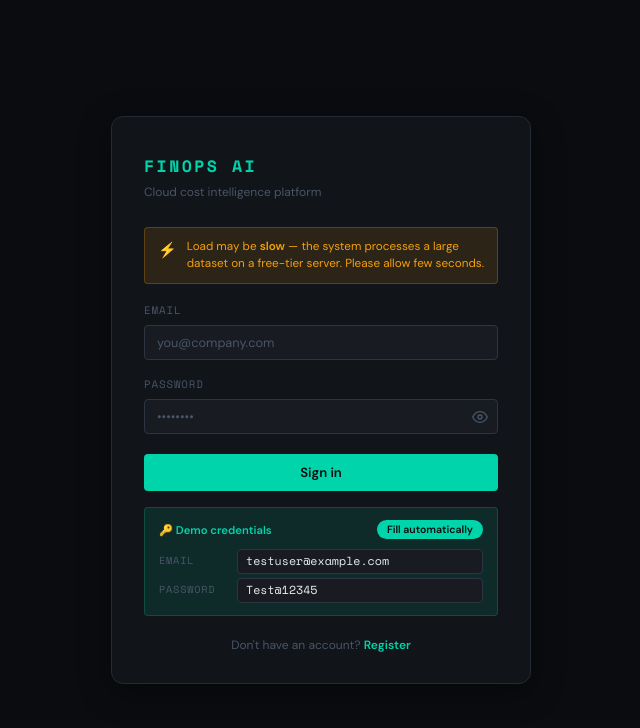
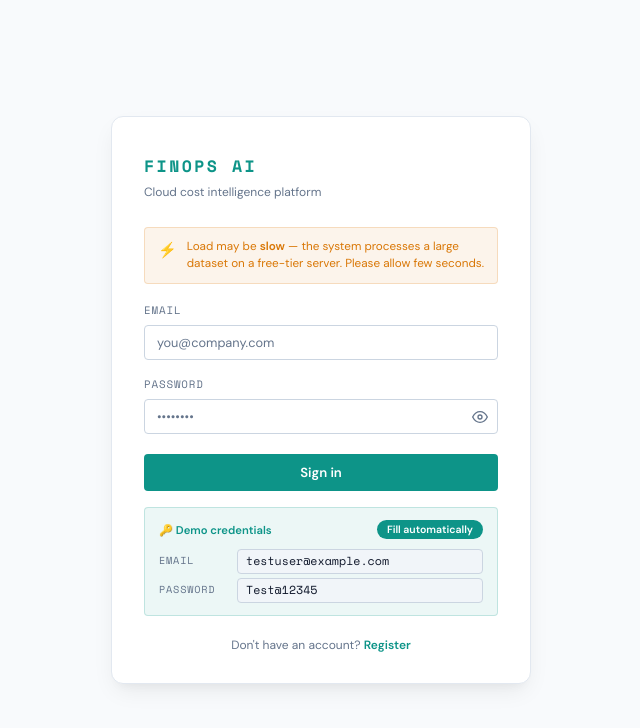
Before and after one commit to IT24100052/finops-ai, a React (Vite) app in the folder frontend/: page /login in a window 1280 px wide. Shown: the top 728 px of the page, without its empty margins (319-959 px from the left). Built offline with nearby package versions, Linux system fonts and the light colour scheme; no server answers.

Commit message:
Update frontend to light theme

```diff
--- a/frontend/src/index.css
+++ b/frontend/src/index.css
@@ -1,29 +1,29 @@
 /* ===== DESIGN TOKENS ===== */
 :root {
-  --bg-base:       #0a0c0f;
-  --bg-surface:    #111418;
-  --bg-elevated:   #181c22;
-  --bg-hover:      #1e232b;
+  --bg-base:       #f8fafc;
+  --bg-surface:    #ffffff;
+  --bg-elevated:   #f1f5f9;
+  --bg-hover:      #e2e8f0;
 
-  --border:        #252b34;
-  --border-bright: #2e3542;
+  --border:        #e2e8f0;
+  --border-bright: #cbd5e1;
 
-  --text-primary:  #e8ecf0;
-  --text-secondary:#8a95a3;
-  --text-muted:    #4a5568;
+  --text-primary:  #0f172a;
+  --text-secondary:#475569;
+  --text-muted:    #64748b;
 
-  --accent:        #00d4aa;   /* teal — the "savings" color  */
-  --accent-dim:    rgba(0, 212, 170, 0.12);
-  --accent-glow:   rgba(0, 212, 170, 0.35);
+  --accent:        #0d9488;   /* teal — modern accent */
+  --accent-dim:    rgba(13, 148, 136, 0.08);
+  --accent-glow:   rgba(13, 148, 136, 0.2);
 
-  --danger:        #ff4d6d;
-  --danger-dim:    rgba(255, 77, 109, 0.12);
+  --danger:        #e11d48;
+  --danger-dim:    rgba(225, 29, 72, 0.08);
 
-  --warn:          #f59e0b;
-  --warn-dim:      rgba(245, 158, 11, 0.12);
+  --warn:          #d97706;
+  --warn-dim:      rgba(217, 119, 6, 0.08);
 
-  --info:          #3b82f6;
-  --info-dim:      rgba(59, 130, 246, 0.12);
+  --info:          #2563eb;
+  --info-dim:      rgba(37, 99, 235, 0.08);
 
   --font-mono: 'Space Mono', monospace;
   --font-sans: 'DM Sans', sans-serif;
@@ -32,7 +32,7 @@
   --radius-md: 8px;
   --radius-lg: 12px;
 
-  --shadow-card: 0 1px 3px rgba(0,0,0,0.4), 0 0 0 1px var(--border);
+  --shadow-card: 0 1px 3px rgba(0,0,0,0.05), 0 1px 2px rgba(0,0,0,0.03);
 }
 
 /* ===== RESET ===== */
@@ -417,7 +417,7 @@ a { color: inherit; text-decoration: none; }
 
 .btn-primary {
   background: var(--accent);
-  color: #000;
+  color: #ffffff;
 }
 
 .btn-primary:hover:not(:disabled) { opacity: 0.88; }
@@ -679,25 +679,103 @@ a { color: inherit; text-decoration: none; }
 .progress-fill { height: 100%; border-radius: 3px; transition: width 0.4s ease, background 0.3s; }
 .alert-list { display: flex; flex-direction: column; gap: 8px; }
 .alert-item { display: flex; align-items: flex-start; gap: 10px; padding: 12px 14px; border-radius: var(--radius-md); font-size: 0.82rem; line-height: 1.5; }
+
+/* ===== v2 ADDITIONS ===== */
+.page-header { padding: 20px 28px 0; }
+.page-title { font-size: 0.7rem; text-transform: uppercase; letter-spacing: 0.12em; color: var(--text-muted); font-family: var(--font-mono); margin-bottom: 4px; }
+.page-heading { font-size: 1.5rem; font-weight: 700; color: var(--text-primary); margin-bottom: 20px; display: flex; align-items: center; gap: 12px; }
+.page-body { padding: 0 28px 40px; }
+.section { margin-bottom: 20px; }
+.section-title { font-size: 0.72rem; text-transform: uppercase; letter-spacing: 0.1em; color: var(--text-muted); font-family: var(--font-mono); margin-bottom: 12px; }
+.divider { border: none; border-top: 1px solid var(--border); margin: 24px 0; }
+.grid-4 { display: grid; grid-template-columns: repeat(4, 1fr); gap: 14px; }
+.grid-3 { display: grid; grid-template-columns: repeat(3, 1fr); gap: 14px; }
+.grid-2 { display: grid; grid-template-columns: repeat(2, 1fr); gap: 14px; }
+.grid-2-1 { display: grid; grid-template-columns: 2fr 1fr; gap: 14px; }
+@media (max-width: 1100px) { .grid-4 { grid-template-columns: repeat(2, 1fr); } .grid-3 { grid-template-columns: repeat(2, 1fr); } .grid-2-1 { grid-template-columns: 1fr; } }
+@media (max-width: 700px) { .grid-4,.grid-3,.grid-2 { grid-template-columns: 1fr; } }
+.kpi-card { position: relative; overflow: hidden; }
+.kpi-icon { display: inline-flex; align-items: center; justify-content: center; width: 28px; height: 28px; border-radius: var(--radius-sm); margin-bottom: 10px; }
+.kpi-icon.neutral { background: var(--bg-elevated); color: var(--text-secondary); }
+.kpi-icon.accent  { background: var(--accent-dim);  color: var(--accent); }
+.kpi-icon.danger  { background: var(--danger-dim);  color: var(--danger); }
+.kpi-icon.warn,.kpi-icon.amber { background: var(--warn-dim); color: var(--warn); }
+.kpi-icon.blue    { background: var(--info-dim);    color: var(--info); }
+.kpi-icon.red     { background: var(--danger-dim);  color: var(--danger); }
+.kpi-icon.teal    { background: var(--accent-dim);  color: var(--accent); }
+.card-label { font-size: 0.68rem; text-transform: uppercase; letter-spacing: 0.1em; color: var(--text-muted); font-family: var(--font-mono); margin-bottom: 6px; }
+.card-value { font-family: var(--font-mono); font-size: 1.5rem; font-weight: 700; color: var(--text-primary); line-height: 1; margin-bottom: 6px; }
+.card-value.accent { color: var(--accent); }
+.card-value.danger { color: var(--danger); }
+.card-value.warn   { color: var(--warn); }
+.card-sub { font-size: 0.72rem; color: var(--text-muted); }
+.insight-card { display: flex; gap: 14px; align-items: flex-start; padding: 14px 18px; background: var(--bg-surface); border: 1px solid var(--border); border-radius: var(--radius-md); }
+.insight-icon { width: 32px; height: 32px; border-radius: var(--radius-sm); display: flex; align-items: center; justify-content: center; flex-shrink: 0; }
+.insight-icon.teal  { background: var(--accent-dim); color: var(--accent); }
+.insight-icon.blue  { background: var(--info-dim);   color: var(--info); }
+.insight-icon.red   { background: var(--danger-dim); color: var(--danger); }
+.insight-icon.amber { background: var(--warn-dim);   color: var(--warn); }
+.insight-title { font-size: 0.8rem; font-weight: 600; color: var(--text-primary); margin-bottom: 3px; }
+.insight-msg { font-size: 0.78rem; color: var(--text-secondary); line-height: 1.5; }
+.filter-bar { display: flex; align-items: center; gap: 8px; flex-wrap: wrap; margin-bottom: 16px; padding: 10px 14px; background: var(--bg-surface); border: 1px solid var(--border); border-radius: var(--radius-md); }
+.filter-label { font-size: 0.7rem; text-transform: uppercase; letter-spacing: 0.08em; color: var(--text-muted); font-family: var(--font-mono); }
+.filter-select { background: var(--bg-elevated); border: 1px solid var(--border-bright); color: var(--text-primary); font-size: 0.78rem; padding: 5px 10px; border-radius: var(--radius-sm); cursor: pointer; outline: none; transition: border-color 0.15s; font-family: var(--font-sans); }
+.filter-select:focus { border-color: var(--accent); }
+.filter-chip { padding: 4px 12px; border-radius: 20px; font-size: 0.72rem; font-family: var(--font-mono); border: 1px solid var(--border-bright); background: var(--bg-elevated); color: var(--text-secondary); cursor: pointer; transition: all 0.15s; text-transform: lowercase; }
+.filter-chip:hover { border-color: var(--accent); color: var(--accent); }
+.filter-chip.active { border-color: var(--accent); background: var(--accent-dim); color: var(--accent); }
+.filter-search { background: var(--bg-elevated); border: 1px solid var(--border-bright); color: var(--text-primary); font-size: 0.82rem; padding: 5px 12px; border-radius: var(--radius-sm); outline: none; width: 240px; font-family: var(--font-sans); transition: border-color 0.15s; }
+.filter-search:focus { border-color: var(--accent); }
+.filter-search::placeholder { color: var(--text-muted); }
+.badge { display: inline-flex; align-items: center; padding: 2px 8px; border-radius: 20px; font-size: 0.68rem; font-family: var(--font-mono); font-weight: 600; text-transform: lowercase; letter-spacing: 0.04em; }
+.badge-critical { background: rgba(255,77,109,0.2);  color: var(--danger); border: 1px solid rgba(255,77,109,0.35); }
+.badge-high     { background: rgba(255,77,109,0.12); color: var(--danger); border: 1px solid rgba(255,77,109,0.25); }
+.badge-medium   { background: var(--warn-dim);        color: var(--warn);   border: 1px solid rgba(245,158,11,0.3); }
+.badge-low      { background: var(--info-dim);         color: var(--info);   border: 1px solid rgba(59,130,246,0.3); }
+.badge-ok       { background: var(--accent-dim);       color: var(--accent); border: 1px solid rgba(0,212,170,0.3); }
+.waste-table { width: 100%; border-collapse: collapse; font-size: 0.82rem; }
+.waste-table th { text-align: left; padding: 10px 16px; font-size: 0.65rem; text-transform: uppercase; letter-spacing: 0.1em; font-family: var(--font-mono); color: var(--text-muted); border-bottom: 1px solid var(--border); white-space: nowrap; }
+.waste-table td { padding: 12px 16px; border-bottom: 1px solid var(--border); vertical-align: top; color: var(--text-secondary); }
+.waste-table tbody tr:hover { background: var(--bg-hover); }
+.waste-table tbody tr:last-child td { border-bottom: none; }
+.resource-id { font-family: var(--font-mono); font-size: 0.78rem; color: var(--text-primary); font-weight: 600; }
+.resource-type { font-size: 0.72rem; color: var(--text-muted); margin-top: 2px; }
+.issue-title { font-size: 0.82rem; font-weight: 600; color: var(--text-primary); margin-bottom: 3px; }
+.issue-detail { font-size: 0.74rem; color: var(--text-muted); line-height: 1.45; }
+.cost-cell { text-align: right; }
+.cost-val { font-family: var(--font-mono); font-size: 0.85rem; color: var(--text-primary); }
+.savings-val { font-family: var(--font-mono); font-size: 0.85rem; color: var(--accent); font-weight: 700; }
+.budget-card { padding: 18px 20px; }
+.budget-header { display: flex; justify-content: space-between; align-items: flex-start; margin-bottom: 14px; }
+.budget-name { font-size: 0.95rem; font-weight: 600; color: var(--text-primary); margin-bottom: 3px; }
+.budget-scope { font-size: 0.72rem; font-family: var(--font-mono); color: var(--text-muted); }
+.budget-stats { display: flex; gap: 24px; flex-wrap: wrap; margin-top: 12px; }
+.budget-stat-label { font-size: 0.65rem; text-transform: uppercase; letter-spacing: 0.08em; color: var(--text-muted); font-family: var(--font-mono); margin-bottom: 3px; }
+.budget-stat-val { font-family: var(--font-mono); font-size: 0.95rem; font-weight: 600; color: var(--text-primary); }
+.budget-stat-val.danger { color: var(--danger); }
+.progress-track { height: 6px; background: var(--bg-elevated); border-radius: 3px; overflow: hidden; }
+.progress-fill { height: 100%; border-radius: 3px; transition: width 0.4s ease, background 0.3s; }
+.alert-list { display: flex; flex-direction: column; gap: 8px; }
+.alert-item { display: flex; align-items: flex-start; gap: 10px; padding: 12px 14px; border-radius: var(--radius-md); font-size: 0.82rem; line-height: 1.5; }
 .alert-item.high   { background: var(--danger-dim); border: 1px solid rgba(255,77,109,0.25); color: var(--danger); }
 .alert-item.medium { background: var(--warn-dim);   border: 1px solid rgba(245,158,11,0.25); color: var(--warn); }
 .alert-item.low    { background: var(--accent-dim); border: 1px solid rgba(0,212,170,0.25);  color: var(--accent); }
 .btn { display: inline-flex; align-items: center; gap: 6px; padding: 8px 16px; border-radius: var(--radius-sm); font-size: 0.82rem; font-weight: 500; border: none; cursor: pointer; transition: opacity 0.15s, transform 0.1s; font-family: var(--font-sans); text-decoration: none; }
 .btn:active { transform: scale(0.97); }
 .btn:disabled { opacity: 0.5; cursor: not-allowed; }
-.btn-primary { background: var(--accent); color: #0a0c0f; font-weight: 600; }
+.btn-primary { background: var(--accent); color: #ffffff; font-weight: 600; }
 .btn-primary:hover { opacity: 0.88; }
-.btn-danger { background: var(--danger-dim); color: var(--danger); border: 1px solid rgba(255,77,109,0.3); }
+.btn-danger { background: var(--danger-dim); color: var(--danger); border: 1px solid rgba(225,29,72,0.2); }
 .btn-danger:hover { opacity: 0.8; }
 .btn-ghost { background: var(--bg-elevated); color: var(--text-secondary); border: 1px solid var(--border-bright); }
 .btn-ghost:hover { border-color: var(--accent); color: var(--accent); }
 .loading-center { display: flex; flex-direction: column; align-items: center; justify-content: center; gap: 14px; min-height: 300px; color: var(--text-muted); font-size: 0.85rem; }
 .form-group { margin-bottom: 16px; }
 .form-label { display: block; font-size: 0.72rem; text-transform: uppercase; letter-spacing: 0.08em; color: var(--text-muted); font-family: var(--font-mono); margin-bottom: 6px; }
-.form-input { width: 100%; background: var(--bg-elevated); border: 1px solid var(--border-bright); color: var(--text-primary); padding: 8px 12px; border-radius: var(--radius-sm); font-size: 0.85rem; outline: none; transition: border-color 0.15s; font-family: var(--font-sans); }
+.form-input { width: 100%; background: var(--bg-surface); border: 1px solid var(--border-bright); color: var(--text-primary); padding: 8px 12px; border-radius: var(--radius-sm); font-size: 0.85rem; outline: none; transition: border-color 0.15s; font-family: var(--font-sans); }
 .form-input:focus { border-color: var(--accent); }
 .form-input::placeholder { color: var(--text-muted); }
-.error-msg { font-size: 0.78rem; color: var(--danger); padding: 8px 12px; background: var(--danger-dim); border-radius: var(--radius-sm); border: 1px solid rgba(255,77,109,0.25); margin-bottom: 12px; }
+.error-msg { font-size: 0.78rem; color: var(--danger); padding: 8px 12px; background: var(--danger-dim); border-radius: var(--radius-sm); border: 1px solid rgba(225,29,72,0.2); margin-bottom: 12px; }
 
 /* ===== AUTH PAGE ===== */
 .auth-page {
@@ -716,7 +794,7 @@ a { color: inherit; text-decoration: none; }
   border: 1px solid var(--border);
   border-radius: var(--radius-lg);
   padding: 36px 32px 28px;
-  box-shadow: 0 8px 32px rgba(0,0,0,0.4);
+  box-shadow: 0 10px 25px -5px rgba(0,0,0,0.08), 0 8px 10px -6px rgba(0,0,0,0.04);
 }
 
 .auth-logo {
@@ -742,7 +820,7 @@ a { color: inherit; text-decoration: none; }
   font-size: 0.78rem;
   color: var(--warn);
   background: var(--warn-dim);
-  border: 1px solid rgba(245,158,11,0.25);
+  border: 1px solid rgba(217,119,6,0.2);
   border-radius: var(--radius-sm);
   padding: 10px 13px;
   margin-bottom: 18px;
@@ -779,7 +857,7 @@ a { color: inherit; text-decoration: none; }
   margin-top: 16px;
   padding: 12px 14px;
   background: var(--accent-dim);
-  border: 1px solid rgba(0,212,170,0.2);
+  border: 1px solid rgba(13,148,136,0.2);
   border-radius: var(--radius-sm);
 }
 .demo-note-header {
@@ -793,7 +871,7 @@ a { color: inherit; text-decoration: none; }
 }
 .demo-fill-btn {
   background: var(--accent);
-  color: #0a0c0f;
+  color: #ffffff;
   border: none;
   font-size: 0.7rem;
   font-weight: 700;
--- a/frontend/src/pages/Dashboard.jsx
+++ b/frontend/src/pages/Dashboard.jsx
@@ -298,9 +298,9 @@ export default function Dashboard() {
                 <YAxis tick={{ fontSize: 10, fill: 'var(--text-muted)', fontFamily: 'Space Mono' }}
                   tickLine={false} axisLine={false} tickFormatter={v => `$${v}`} />
                 <Tooltip content={<ChartTooltip />} />
-                <Area type="monotone" dataKey="cost" stroke="#00d4aa" strokeWidth={2}
+                <Area type="monotone" dataKey="cost" stroke="var(--accent)" strokeWidth={2}
                   fill="url(#costGrad)" dot={false}
-                  activeDot={{ r: 4, fill: '#00d4aa', stroke: '#0a0c0f', strokeWidth: 2 }} />
+                  activeDot={{ r: 4, fill: 'var(--accent)', stroke: '#ffffff', strokeWidth: 2 }} />
               </AreaChart>
             </ResponsiveContainer>
           </ChartCard>
--- a/frontend/src/pages/ResourceDetailPage.jsx
+++ b/frontend/src/pages/ResourceDetailPage.jsx
@@ -152,9 +152,9 @@ export default function ResourceDetailPage() {
                   <YAxis tick={{ fontSize: 10, fill: 'var(--text-muted)' }}
                     tickLine={false} axisLine={false} tickFormatter={v => `$${v}`} />
                   <Tooltip content={<ChartTooltip />} />
-                  <Area type="monotone" dataKey="cost" stroke="#00d4aa" strokeWidth={2}
+                  <Area type="monotone" dataKey="cost" stroke="var(--accent)" strokeWidth={2}
                     fill="url(#resGrad)" dot={false}
-                    activeDot={{ r: 4, fill: '#00d4aa', stroke: '#0a0c0f', strokeWidth: 2 }} />
+                    activeDot={{ r: 4, fill: 'var(--accent)', stroke: '#ffffff', strokeWidth: 2 }} />
                 </AreaChart>
               </ResponsiveContainer>
             )}
```
Also changed, not shown: frontend/src/pages/UploadPage.jsx (+4 -4 lines).
